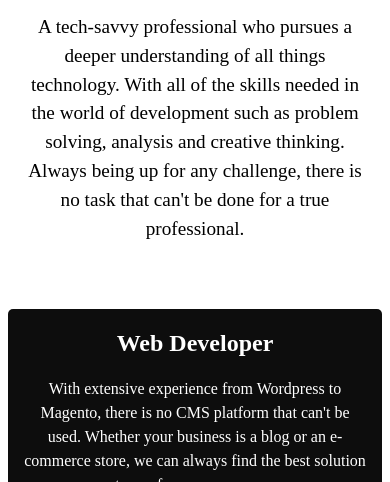
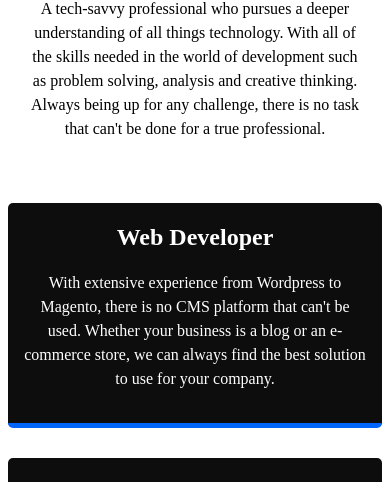
Before and after one commit to deathnoteoO6/lestererasga, a website: page dist/about.html in a window 390 px wide. Shown: the part 618-1100 px from the top of the page. Drawn offline with Linux system fonts and the light colour scheme; a web font is replaced by a local one.

Commit message:
Finished Website

```diff
--- a/package.json
+++ b/package.json
@@ -3,8 +3,10 @@
   "version": "1.0.0",
   "description": "Responsive Website Portfolio",
   "main": "index.js",
+  "homepage": "https://deathnoteoO6.github.io/MyPortfolio",
   "scripts": {
-    "sass": "node-sass -w scss/ -o dist/css/ --recursive"
+    "sass": "node-sass -w scss/ -o dist/css/ --recursive",
+    "deploy": "gh-pages -d dist"
   },
   "author": "Lester Erasga",
   "license": "MIT",
--- a/scss/_mobile.scss
+++ b/scss/_mobile.scss
@@ -100,7 +100,7 @@
 
     .about-info {
         .bio {
-            font-size: 1.2rem;
+            font-size: 1rem;
         }
     }
 
```
Also changed, not shown: dist/css/main.css, dist/img/background.jpg (deleted), dist/img/portrait.jpg (deleted), dist/img/portrait_small.jpg (deleted), dist/img/projects/project1.jpg (deleted), dist/img/projects/project2.jpg (deleted), dist/img/projects/project3.jpg (deleted), dist/img/projects/project4.jpg (deleted), dist/img/projects/project5.jpg (deleted).
